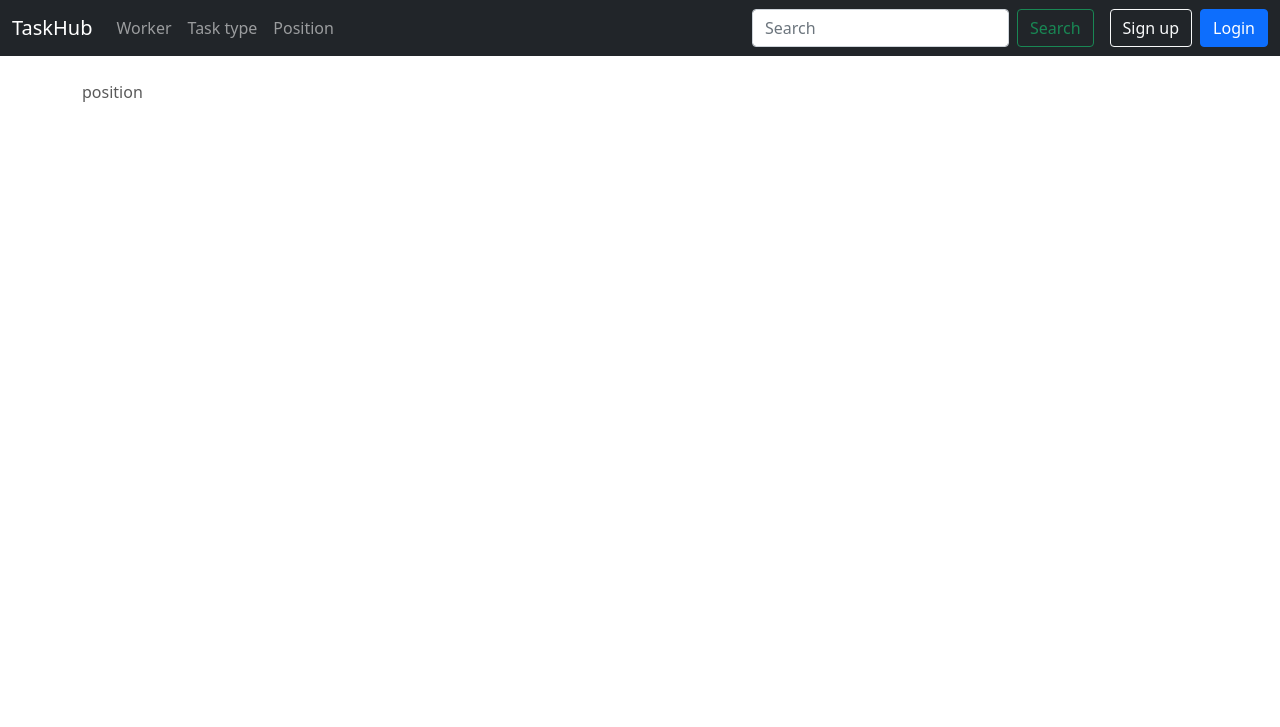
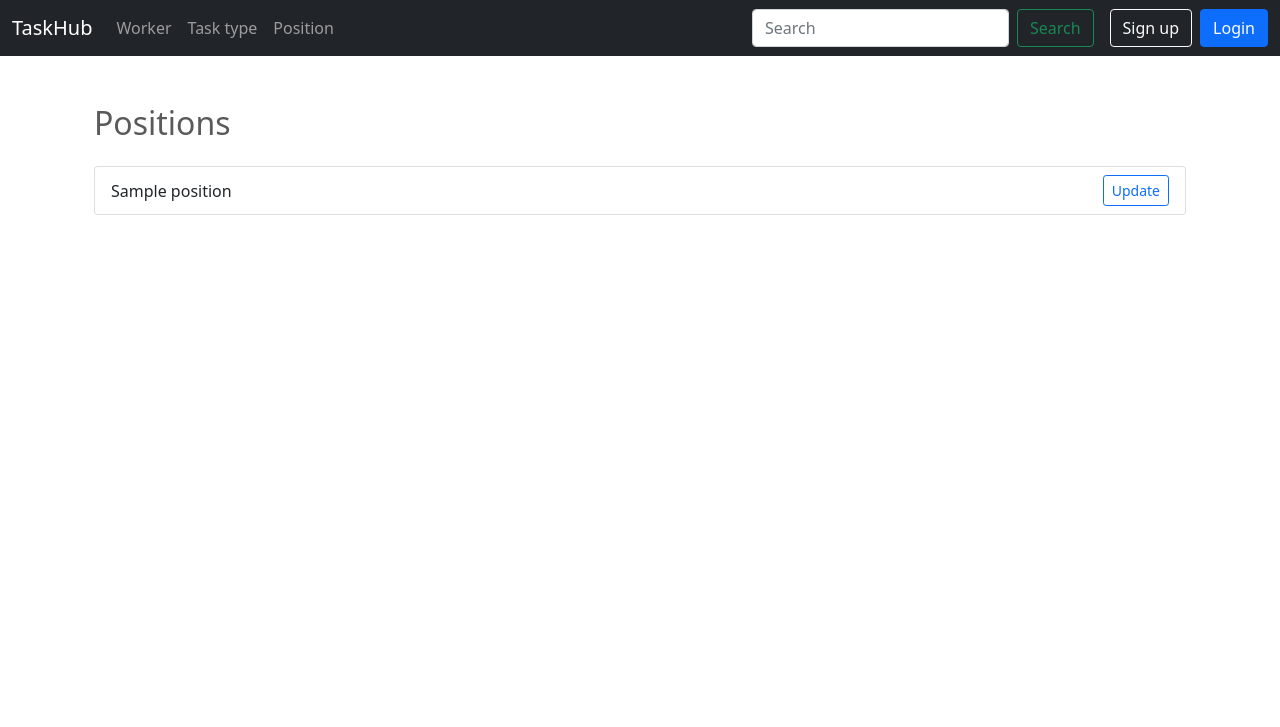
Before and after one commit to KLUZOO/py_taskhub, a Django app: page /position/ in a window 1280 px wide. Shown: the top 727 px of the page. Run offline with Django 5.2, Linux system fonts and the light colour scheme; tables that the repository leaves empty hold one stand-in row (values such as "Sample post"); some libraries are stand-ins or nearby versions.

Commit message:
customize the look of the home page position

```diff
--- a/templates/tasks/position_list.html
+++ b/templates/tasks/position_list.html
@@ -9,5 +9,20 @@
   {% endif %}
 {% endblock %}
 {% block container %}
-  position
+  <div class="container my-4">
+    <h2 class="mb-4">Positions</h2>
+
+    {% if position_list %}
+      <ul class="list-group">
+        {% for position in position_list %}
+          <li class="list-group-item d-flex justify-content-between align-items-center">
+            {{ position.name }}
+            <a href="#" class="btn btn-sm btn-outline-primary">Update</a>
+          </li>
+        {% endfor %}
+      </ul>
+    {% else %}
+      <p class="text-muted">There are no positions yet.</p>
+    {% endif %}
+  </div>
 {% endblock %}
```
